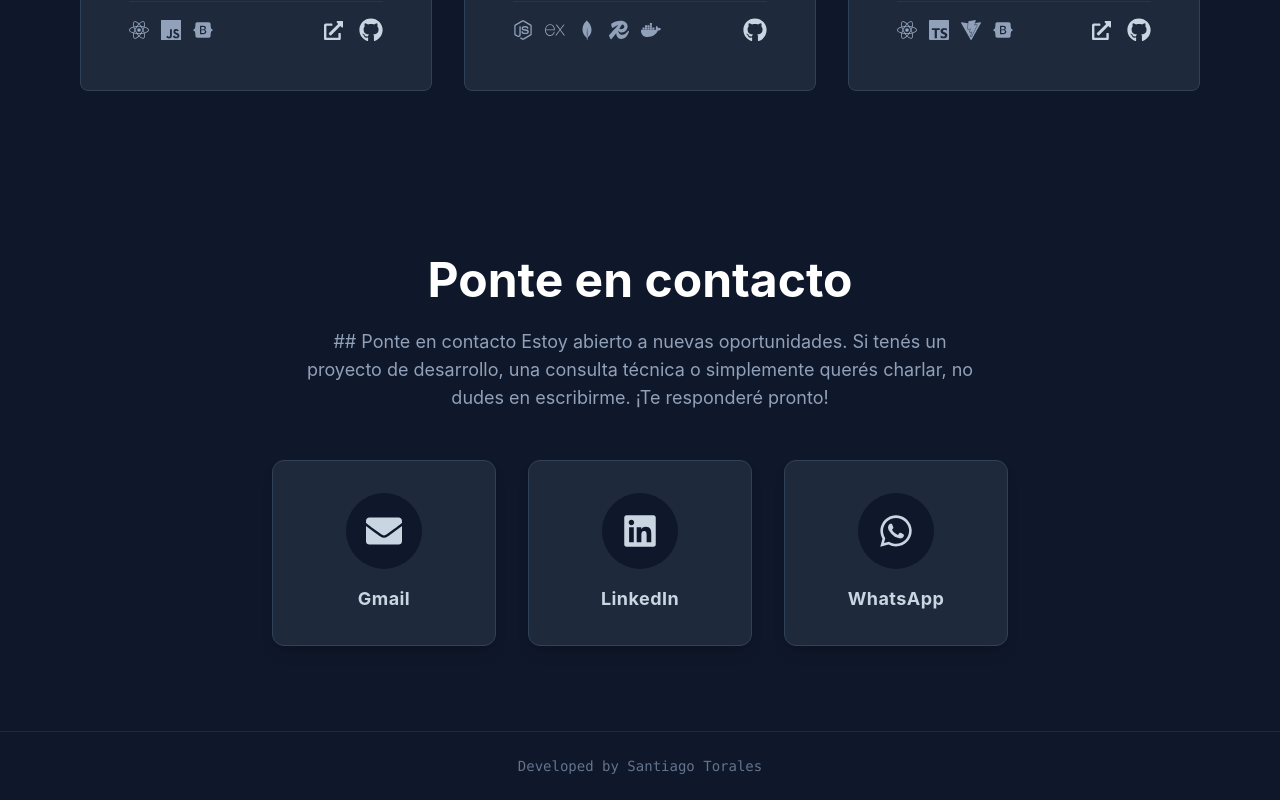
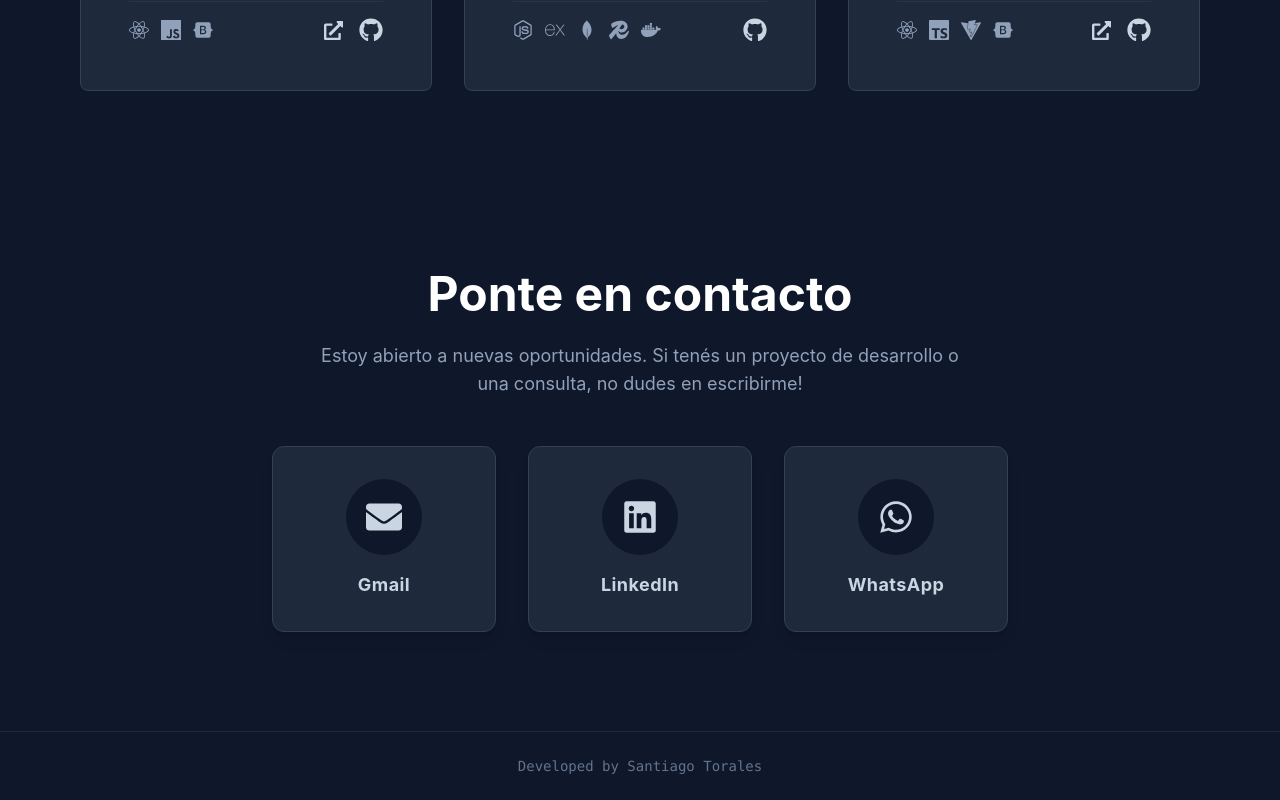
Before and after one commit to toralessantiago/portfolio, a React (Vite) app: page / in a window 1280 px wide. Shown: the part 2532-3332 px from the top of the page. Built offline with nearby package versions, Linux system fonts and the light colour scheme.

Commit message:
seccion contacto arreglada

```diff
--- a/src/components/sections/Contact.jsx
+++ b/src/components/sections/Contact.jsx
@@ -15,9 +15,8 @@ export const Contact = () => {
       <div className="contact-header">
         <h2 className="contact-title">Ponte en contacto</h2>
         <p className="contact-subtitle">
-          ## Ponte en contacto Estoy abierto a nuevas oportunidades. Si tenés un
-          proyecto de desarrollo, una consulta técnica o simplemente querés
-          charlar, no dudes en escribirme. ¡Te responderé pronto!
+          Estoy abierto a nuevas oportunidades. Si tenés un
+          proyecto de desarrollo o una consulta, no dudes en escribirme!
         </p>
       </div>
 
```
